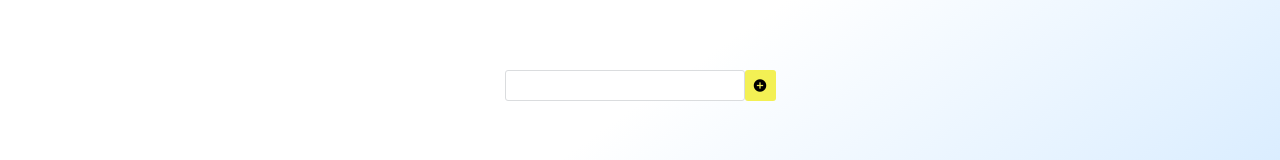
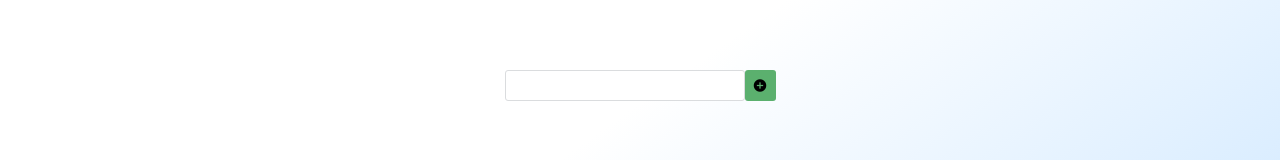
Before and after one commit to yuki1567/react-todo-list, a React (Create React App) app: page / in a window 1280 px wide. Shown: the part 167-327 px from the top of the page. Built offline with nearby package versions, Linux system fonts and the light colour scheme.

Commit message:
fix: addボタンの色変更

```diff
--- a/src/App.css
+++ b/src/App.css
@@ -78,7 +78,7 @@ td {
 }
 
 .add-button {
-  background: rgb(243, 240, 84);
+  background: rgb(91, 176, 110);
 }
 
 .check-button {
```
